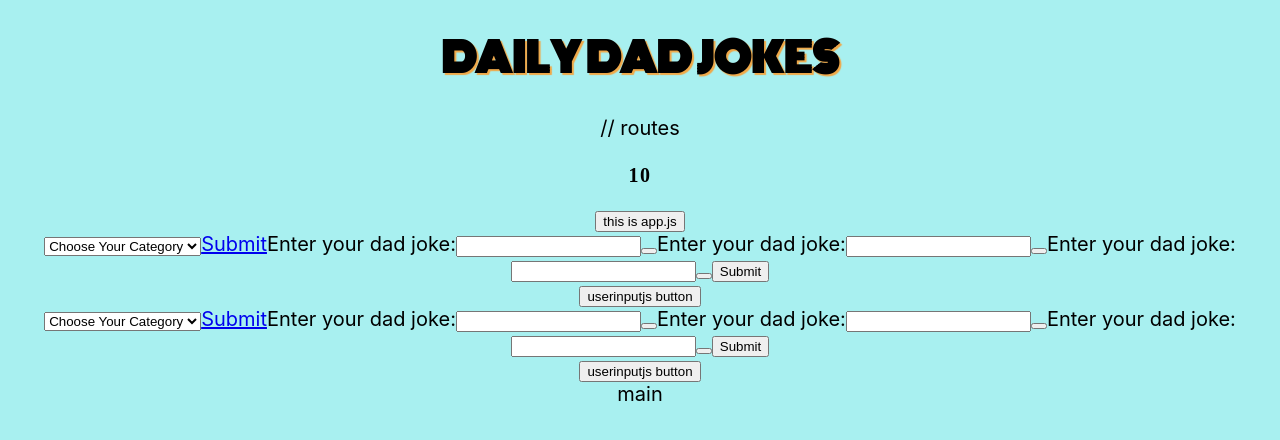
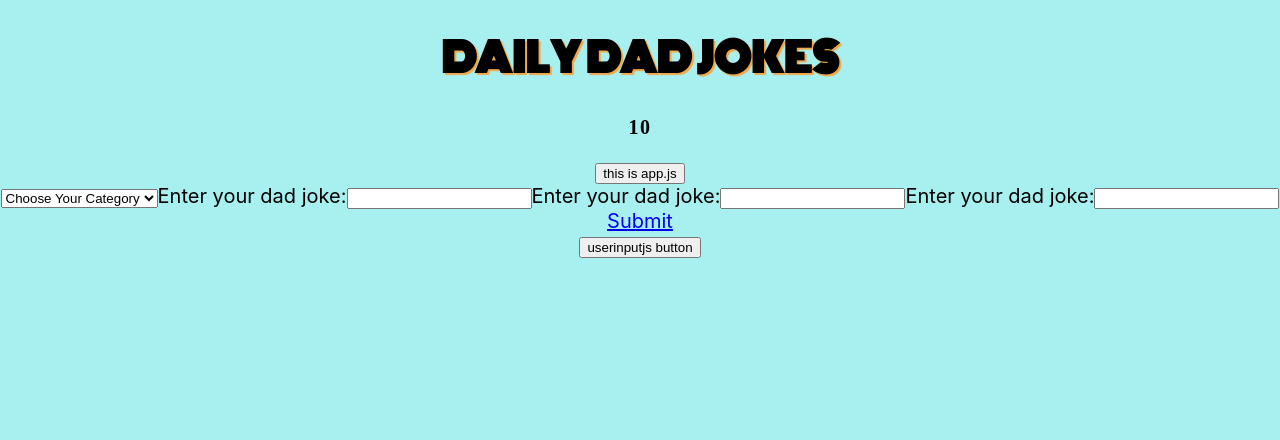
Before and after one commit to kimmark4/dailyDadJokes, a React (Create React App) app: page / in a window 1280 px wide. Shown: the top 440 px of the page. Built offline with nearby package versions, Linux system fonts and the light colour scheme; a web font is replaced by a local one.

Commit message:
Used useNavigate to solve the preventdefault to go to results page

```diff
--- a/src/App.js
+++ b/src/App.js
@@ -3,7 +3,7 @@ import Header from './components/Header.js';
 import Results from './components/Results.js'
 import UserInputs from './components/UserInputs.js';
 import { Routes, Route } from 'react-router-dom'
-import { useState } from 'react';
+import { useState, useEffect } from 'react';
 
 
 
@@ -12,6 +12,7 @@ function App() {
   const [submit, setSubmit] = useState(false);
   const [userLimitChoice, setuserLimitChoice] = useState(10);
   const [searchTerm, setSearchTerm] = useState('');
+  const [userChoice, setUserChoice] = useState("placeholder");
 
 
 
@@ -21,11 +22,12 @@ function App() {
     console.log(submit);
   }
 
+
   return (
     <div className="dadJokeApp">
 
       <Header />
-// routes
+
       <h2>{searchTerm}</h2>
       <p>{searchTerm}</p>
       <p>{userLimitChoice}</p>
@@ -37,9 +39,8 @@ function App() {
       </Routes>
 
 
-      <UserInputs />
+      {/* <UserInputs />  */}
         {/* <Results /> */}
- main
     </div>
   );
 }
--- a/src/components/Results.js
+++ b/src/components/Results.js
@@ -71,9 +71,6 @@ const Results = ({ submit, userLimitChoice, searchTerm }) => {
           )
         })
       }
- routes
-
- main
       {
         jokes.map((singularJoke) => {
           return (
--- a/src/components/UserInputs.js
+++ b/src/components/UserInputs.js
@@ -1,26 +1,30 @@
 
 import { useEffect, useState } from 'react'
 
-import { Link } from "react-router-dom";
+import { Link, useNavigate } from "react-router-dom";
+
 
 
 const UserInputs = ({ propTerm, propLimit, propSubmit }) => {
 
     const [userLimitChoice, setuserLimitChoice] = useState(10);
-    const [searchTerm, setSearchTerm] = useState('');
     const [userChoice, setUserChoice] = useState("placeholder");
     const [submit, setSubmit] = useState(false);
     const [usersDadJokes, setUsersDadJokes] = useState(["asdf"]);
-
+    const navigate = useNavigate();
 
     const handleSubmit = (event) => {
+
         event.preventDefault();
         // setuserLimitChoice(userLimitChoice - usersDadJokes.length);
         // setSearchTerm(userChoice);
         // setSubmit(true);
         propTerm(userChoice);
         propLimit(userLimitChoice - usersDadJokes.length);
-        propSubmit(true)
+        propSubmit(true);
+        console.log(userChoice);
+        navigate('/results');
+
     }
 
 
@@ -31,19 +35,23 @@ const UserInputs = ({ propTerm, propLimit, propSubmit }) => {
 
     const userButton = () => {
         console.log(userChoice);
+        // setSearchTerm(propTerm);
+
+
     }
-
+    // console.log(searchTerm);
 
     useEffect(() => {
 
         return () => {
             console.log("leaving the page");
+            console.log(userChoice);
             handleSubmit();
 
         }
     }, [])
 
-
+    console.log(propTerm);
 
     return (
         <>
@@ -62,27 +70,24 @@ const UserInputs = ({ propTerm, propLimit, propSubmit }) => {
                         <option value="cats">Cats</option>
                         <option value="bunnies">Bunnies</option>
                     </select>
-                    <Link to='/results' >Submit</Link>
-
-                    <label htmlFor="customJoke1">
-                            Enter your dad joke:
+                    <label htmlFor="customJoke1">Enter your dad joke:
                     </label>
                     <input type ="text" id="customJoke1" name="customJoke1"/>
-                    <button type="submit" id="jokeButton1" name="jokeButton1"></button>
+                    {/* <button type="submit" id="jokeButton1" name="jokeButton1"></button> */}
                     <label htmlFor="customJoke2">
                     Enter your dad joke:
                     </label>
                     <input type ="text" id="customJoke2" name="customJoke2"/>
-                    <button  type="submit" id="jokeButton2" name="jokeButton2"></button>
+                    {/* <button  type="submit" id="jokeButton2" name="jokeButton2"></button> */}
                     <label htmlFor="customJoke3">
                         Enter your dad joke:
                     </label>
                     <input type ="text" id="customJoke3" name="customJoke3"/>
-                    <button  type="submit" id="jokeButton3" name="jokeButton3"></button>
-                    <button type="submit">Submit</button>
+                    {/* <button  type="submit" id="jokeButton3" name="jokeButton3"></button> */}
+                    <Link to='/results'  onClick={ handleSubmit }>Submit</Link>
 
                 </form>
-                <button onClick={userButton}>userinputjs button</button>
+                <button >userinputjs button</button>
             </div>
         </>
     )
```
